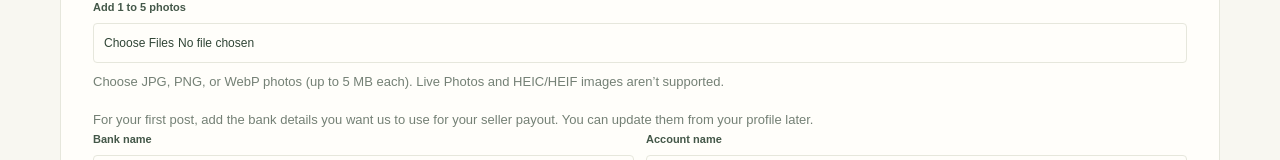
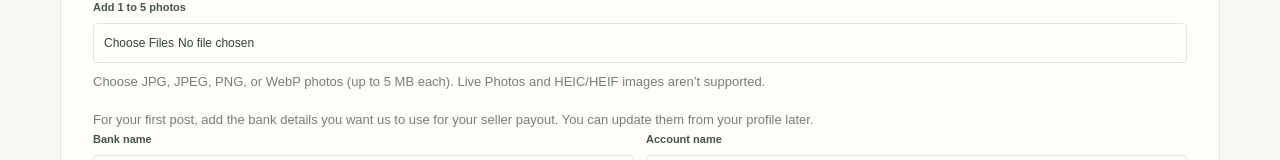
Before and after one commit to Olamn-WebGIS/dclutr, a Next.js app: page /sell in a window 1280 px wide. Shown: the part 1028-1188 px from the top of the page. Built offline with nearby package versions, Linux system fonts and the light colour scheme; no server answers.

Commit message:
Update website

```diff
--- a/src/app/sell/page.tsx
+++ b/src/app/sell/page.tsx
@@ -166,7 +166,7 @@ export default function SellPage() {
             required
             onInvalid={(event) => {
               if (event.currentTarget.validity.valueMissing) {
-                event.currentTarget.setCustomValidity("Please choose 1 to 5 JPG, PNG, or WebP photos to continue.");
+                event.currentTarget.setCustomValidity("Please choose 1 to 5 JPG, JPEG, PNG, or WebP photos to continue.");
               }
             }}
             onChange={(event) => {
@@ -176,7 +176,7 @@ export default function SellPage() {
               if (error) input.reportValidity();
             }}
           />
-          <p className="condition-note">Choose JPG, PNG, or WebP photos (up to 5 MB each). Live Photos and HEIC/HEIF images aren’t supported.</p>
+          <p className="condition-note">Choose JPG, JPEG, PNG, or WebP photos (up to 5 MB each). Live Photos and HEIC/HEIF images aren’t supported.</p>
         </div>
 
         {!hasPayoutProfile && (
```
